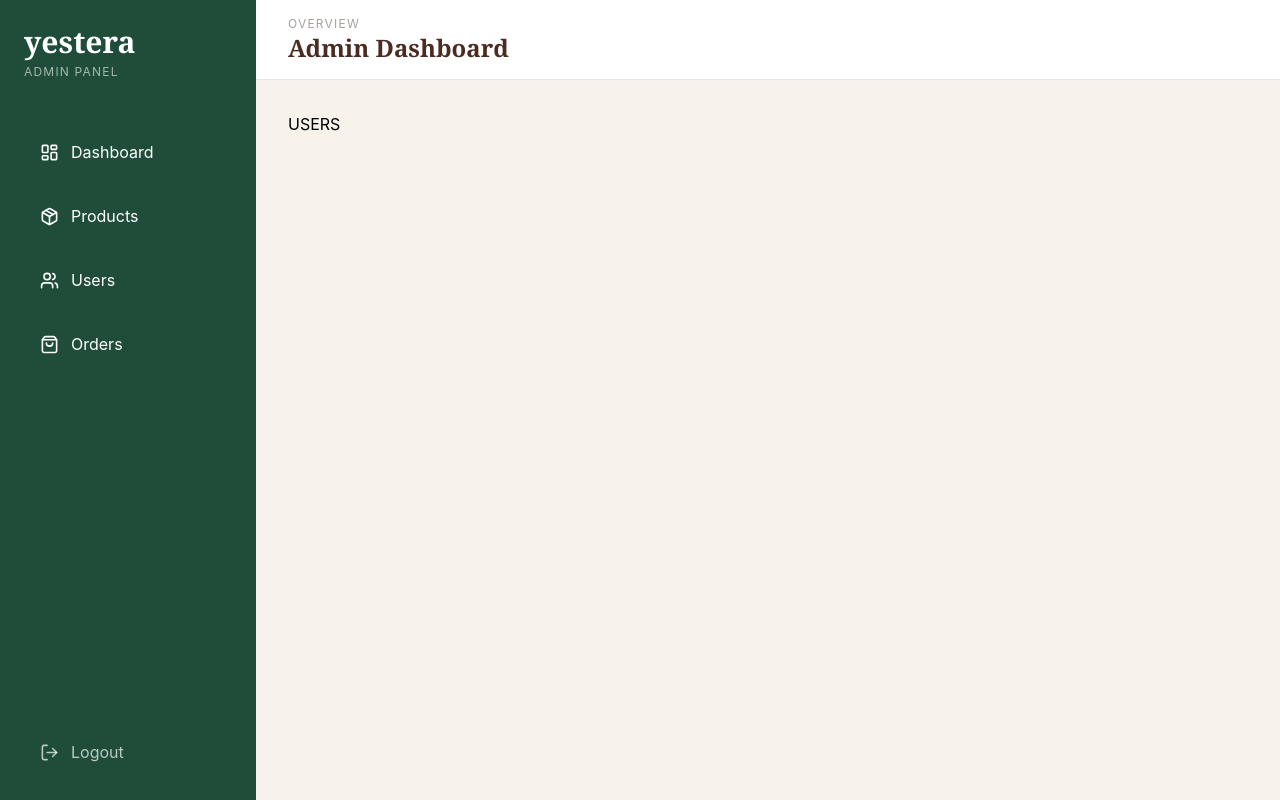
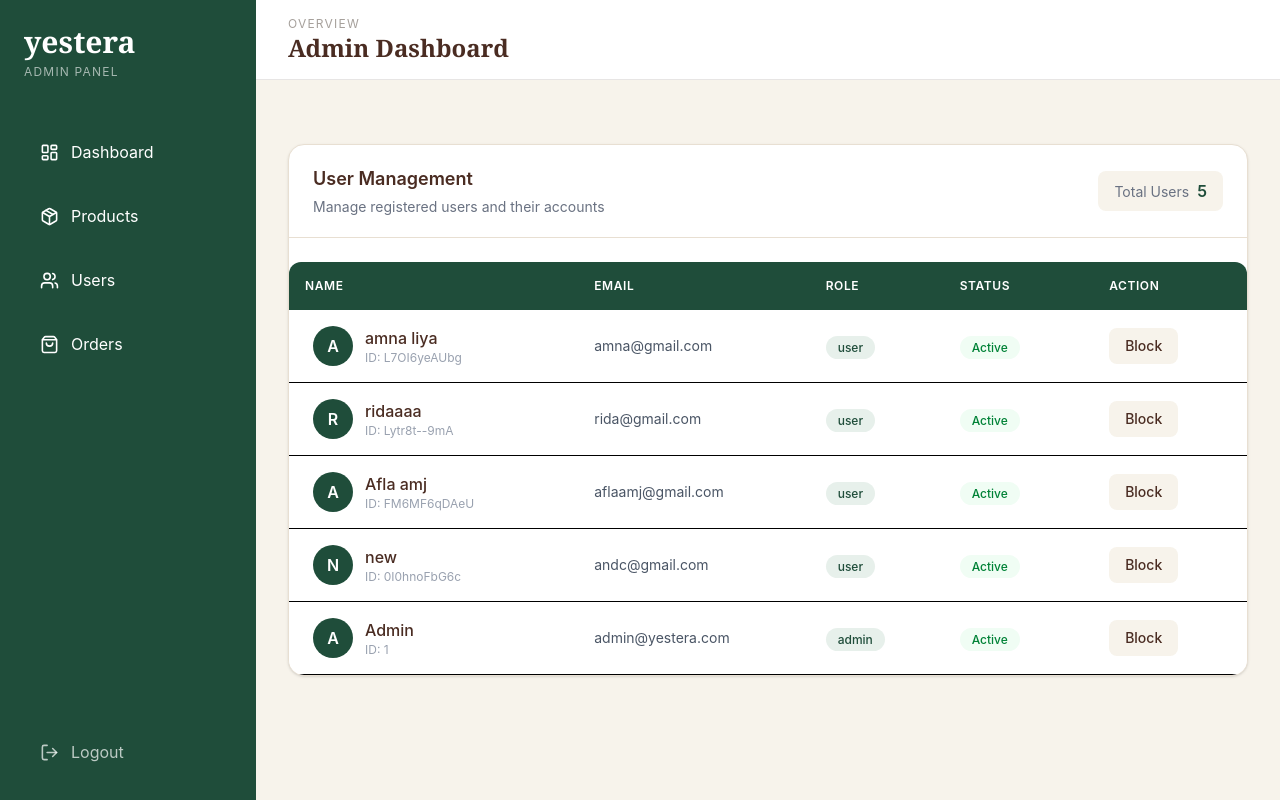
Before and after one commit to amnaliya/e-commerce, a React (Vite) app: page /admin/users in a window 1280 px wide. Built offline with nearby package versions, Linux system fonts and the light colour scheme; data requests are answered from the project's data file; sample sign-in values are in the browser's storage.

Commit message:
created the users page and fetched the users detials and also added the block button

```diff
--- a/db.json
+++ b/db.json
@@ -416,7 +416,8 @@
       "password": "12345",
       "confirm": "12345",
       "id": "L7OI6yeAUbg",
-      "role": "user"
+      "role": "user",
+      "blocked": false
     },
     {
       "name": "ridaaaa",
@@ -436,11 +437,12 @@
       "name": "new",
       "email": "andc@gmail.com",
       "password": "nnnn",
-      "id": "0I0hnoFbG6c"
+      "id": "0I0hnoFbG6c",
+      "role": "user"
     },
     {
       "id": "1",
-      "fullName": "Admin",
+      "name": "Admin",
       "email": "admin@yestera.com",
       "password": "admin123",
       "role": "admin"
--- a/src/components/admin/Users.jsx
+++ b/src/components/admin/Users.jsx
@@ -1,8 +1,117 @@
-function Users(){
-    return (
-        <>
-        <h1>USERS</h1>
-        </>
-    )
+import { getusers,blockusers } from "../../services/Admin/Userservices";
+import { settingusers,toggleblock } from "../../redux/Admin/Userslice";
+import { useEffect } from "react";
+import { useSelector, useDispatch } from "react-redux";
+function Users() {
+  const users = useSelector((state) => state.users.users);
+  const dispatch = useDispatch();
+  useEffect(() => {
+    fetchusers();
+  }, []);
+  const fetchusers = async () => {
+    try {
+      const data = await getusers();
+      dispatch(settingusers(data));
+    } catch (error) {
+      console.log(error);
+    }
+  };
+  const handleblock=async(user)=>{
+    try{
+        const updateduser=await blockusers(user.id,!user.blocked);
+        dispatch(toggleblock(user.id))
+    }catch(error){
+        console.log(error)
+    }
+  }
+  return (
+    <>
+      <div className="mt-8 bg-white rounded-2xl shadow-sm border border-[#e8dfd2] overflow-hidden">
+        <div className="px-6 py-5 border-b border-[#e8dfd2] flex items-center justify-between">
+          <div>
+            <h2 className="text-lg font-semibold text-[#4A2C22]">
+              User Management
+            </h2>
+            <p className="text-sm text-gray-500 mt-1">
+              Manage registered users and their accounts
+            </p>
+          </div>
+
+          <div className="bg-[#f7f3eb] px-4 py-2 rounded-lg">
+            <span className="text-sm text-gray-500">Total Users</span>
+            <span className="ml-2 font-semibold text-[#1F4D3A]">
+              {users.length}
+            </span>
+          </div>
+        </div>
+        <div className="mt-6 overflow-x-auto">
+          <table className="w-full bg-white overflow-hidden rounded-xl">
+            <thead>
+              <tr className="bg-[#1F4D3A] text-white">
+                <th className="px-4 py-3 text-left text-xs font-semibold uppercase tracking-wider">
+                  Name
+                </th>
+                <th className="px-4 py-3 text-left text-xs font-semibold uppercase tracking-wider">
+                  Email
+                </th>
+                <th className="px-4 py-3 text-left text-xs font-semibold uppercase tracking-wider">
+                  Role
+                </th>
+                <th className="px-6 py-4 text-left text-xs font-semibold uppercase tracking-wider">
+                  {" "}
+                  Status
+                </th>
+                <th className="px-6 py-4 text-left text-xs font-semibold uppercase tracking-wider">
+                  {" "}
+                  Action
+                </th>
+              </tr>
+            </thead>
+            <tbody>
+              {users.map((item) => (
+                <tr key={item.id} className="border-b">
+                  <td className="px-6 py-4">
+                    <div className="flex items-center gap-3">
+                      <div className="w-10 h-10 rounded-full bg-[#1F4D3A] text-white flex items-center justify-center font-semibold">
+                        {item.name?.charAt(0).toUpperCase()}
+                      </div>
+
+                      <div>
+                        <p className="font-medium text-[#4A2C22]">
+                          {item.name}
+                        </p>
+                        <p className="text-xs text-gray-400">ID: {item.id}</p>
+                      </div>
+                    </div>
+                  </td>
+                  {/* <td className="px-4 py-3">{item.name}</td> */}
+                  <td className="px-4 py-3 text-sm text-gray-600">
+                    {item.email}
+                  </td>
+                  <td className="px-4 py-3 ">
+                    {" "}
+                    <span className="px-3 py-1 rounded-full text-xs font-medium bg-[#e7f0eb] text-[#1F4D3A]">
+                      {item.role}
+                    </span>
+                  </td>
+                  <td className="px-6 py-4">
+                    <span className="px-3 py-1 rounded-full text-xs font-medium bg-green-50 text-green-700">
+                       {item.blocked ? "Blocked" : "Active"}
+                    </span>
+                  </td>
+                  <td className="px-6 py-4">
+                    <button onClick={()=>handleblock(item)}
+                    className="px-4 py-2 rounded-lg text-sm font-medium bg-[#f7f3eb] text-[#4A2C22] hover:bg-[#e8dfd2] transition">
+                      {item.blocked ? "Unblock" : "Block"}
+                    </button>
+                  </td>
+                </tr>
+              ))}
+            </tbody>
+          </table>
+        </div>
+      </div>
+    </>
+  );
 }
-export default Users
+export default Users;
--- a/src/redux/Admin/Userslice.js
+++ b/src/redux/Admin/Userslice.js
@@ -7,8 +7,20 @@ const userslice=createSlice({
     reducers:{
         settingusers:(state,action)=>{
             state.users=action.payload
+        },
+        toggleblock:(state,action)=>{
+            state.users=state.users.map((user)=>{
+                if(user.id === action.payload){
+                    return{
+                        ...user,
+                        blocked:!user.blocked
+                    }
+                }
+                return user;
+            })
+
         }
     }
 })
-export const  {settingusers}=userslice.actions;
+export const  {settingusers,toggleblock}=userslice.actions;
 export default userslice.reducer
--- a/src/services/Admin/Userservices.jsx
+++ b/src/services/Admin/Userservices.jsx
@@ -0,0 +1,13 @@
+import axios from "axios";
+const Api="http://localhost:3000/users";
+
+export const getusers=async()=>{
+    const response=await axios.get(Api);
+    return response.data
+}
+export const blockusers=async(id,blocked)=>{
+    const response=await axios.patch(`${Api}/${id}`,
+        {blocked:blocked}
+    )
+    return response.data;
+}
```
Also changed, not shown: src/components/admin/orders.jsx (added).
